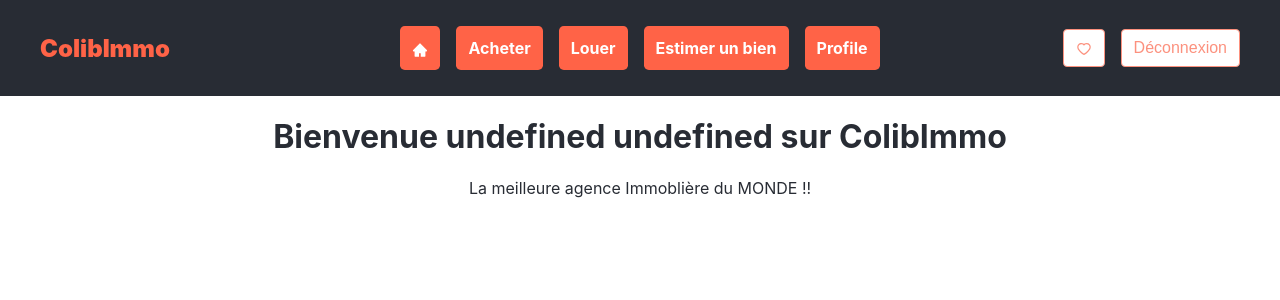
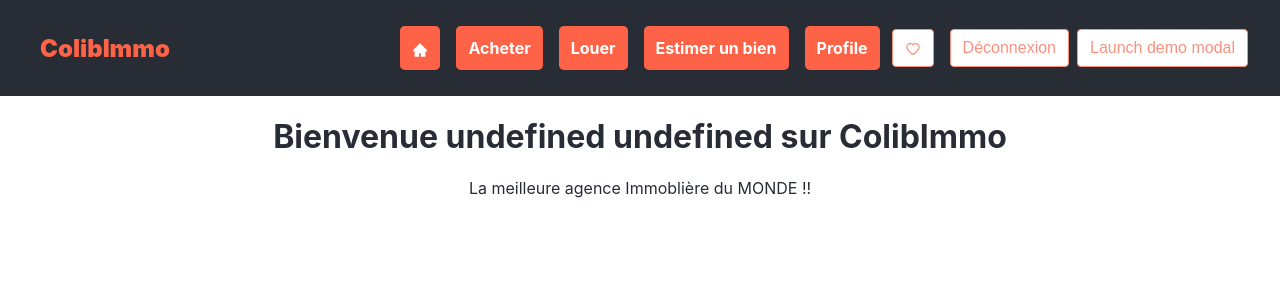
Before and after one commit to fgleizes/Colibimmo-web, a React (Create React App) app: page /home in a window 1280 px wide. Shown: the top 300 px of the page. Built offline with nearby package versions, Linux system fonts and the light colour scheme; sample sign-in values are in the browser's storage.

Commit message:
mise en place modal bootstrap

```diff
--- a/package.json
+++ b/package.json
@@ -7,7 +7,9 @@
     "@testing-library/react": "^11.1.0",
     "@testing-library/user-event": "^12.1.10",
     "axios": "^0.21.4",
+    "bootstrap": "5.1.1",
     "react": "^17.0.2",
+    "react-bootstrap": "^2.0.0-rc.1",
     "react-dom": "^17.0.2",
     "react-icons": "^4.2.0",
     "react-router-dom": "^5.3.0",
--- a/src/components/utilities/Header.js
+++ b/src/components/utilities/Header.js
@@ -1,12 +1,28 @@
 import "./Header.css";
 import { Button } from "./Button";
 import { Link } from "react-router-dom";
-import { useContext, } from "react";
+import { useState, useContext, } from "react";
+import ConfirmModal from './Modal';
 import { UserContext } from "../../user-context";
 import { AiFillHome, AiOutlineHeart } from 'react-icons/ai';
 
 const Header = () => {
   const contextUser = useContext(UserContext);
+
+  let subtitle;
+  const [modalIsOpen, setIsOpen] = useState(false);
+
+  function openModal() {
+    setIsOpen(true);
+  }
+
+  function afterOpenModal() {
+    subtitle.style.color = '#f00';
+  }
+
+  function closeModal() {
+    setIsOpen(false);
+  }
   return (
     <header>
       <nav>
@@ -25,18 +41,18 @@ const Header = () => {
             <Link to="/estimate" className="menuLink">Estimer un bien</Link>
           </li>
           <li>
-          {contextUser.isLoggedIn
-            ? <Link to="/profile" className="menuLink">Profile</Link>
-            : null
-          }
+            {contextUser.isLoggedIn && <Link to="/profile" className="menuLink">Profile</Link>}
           </li>
         </ul>
         <div className="nav-right">
           <Link to="/maSelection" title="Voir ma liste de sélection"><Button type="button" className="like"><AiOutlineHeart /></Button></Link>
           {contextUser.isLoggedIn
-            ? <Link to="/logout" title="Me déconnecter de mon compte" onClick={contextUser.logout}><Button type="button">Déconnexion</Button></Link>
+            // ? <Link to="/logout" title="Me déconnecter de mon compte" onClick={contextUser.logout}><Button type="button">Déconnexion</Button></Link>
+            ? <Link to="/logout" title="Me déconnecter de mon compte" onClick={openModal}><Button type="button">Déconnexion</Button></Link>
             : <Link to="/login" title="Me connecter à mon compte"><Button type="button">Connexion</Button></Link>
           }
+
+          <ConfirmModal></ConfirmModal>
         </div>
       </nav>
     </header>
--- a/src/components/views/HomeView.js
+++ b/src/components/views/HomeView.js
@@ -5,7 +5,6 @@ import { UserContext } from "../../user-context";
 
 function HomeView() {
   const contextUser = useContext(UserContext);
-  console.log(localStorage.getItem('userFirstname'))
 
   return (
     <div className="container">
```
Also changed, not shown: 1 other file (tests, documents, lock files or other folders).
